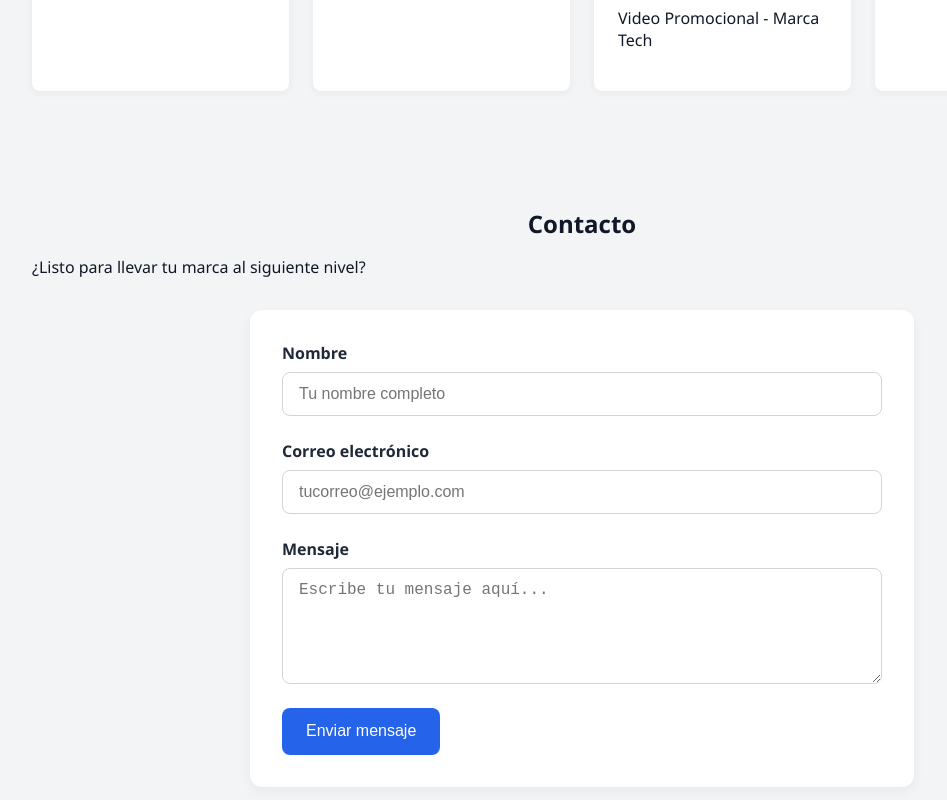
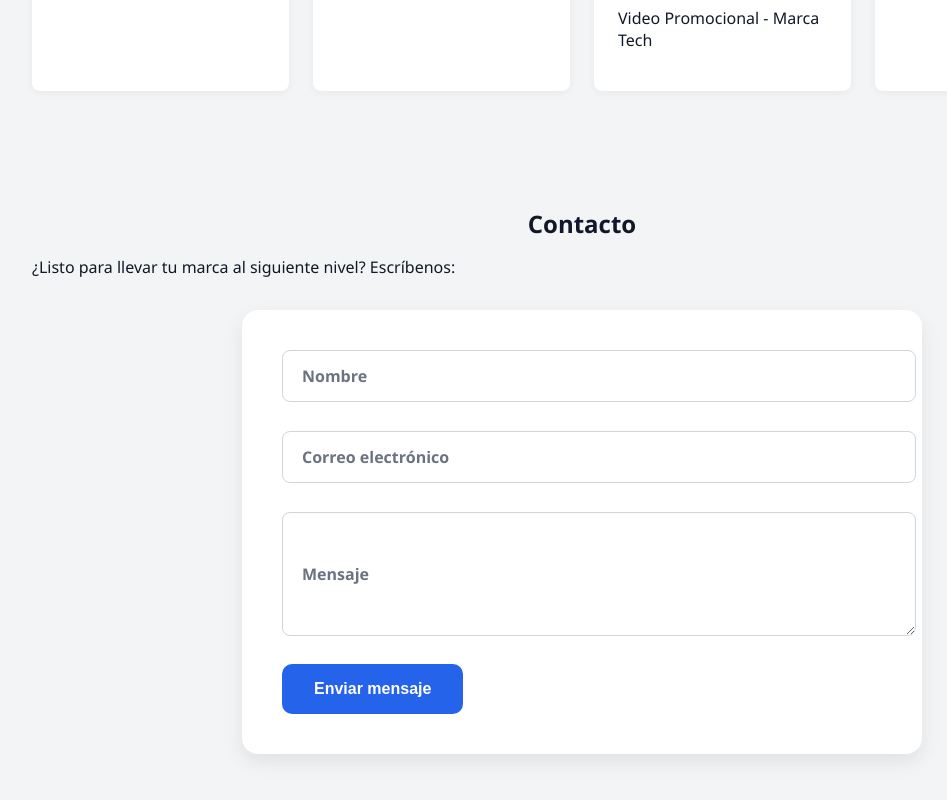
Before and after one commit to Adrinai-digital/Adrinai-digital, a plain HTML site: page index.html in a window 1280 px wide. Shown: the part 2220-3020 px from the top of the page, without its empty margins (58-1005 px from the left). Drawn offline with Linux system fonts and the light colour scheme.

Commit message:
animación para formulario

```diff
--- a/index.html
+++ b/index.html
@@ -90,37 +90,36 @@
     </div>
   </section>
 
-  <section id="contacto" class="contacto">
-    <div class="container">
-      <h2>Contacto</h2>
-      <p>¿Listo para llevar tu marca al siguiente nivel?</p>
-      <form action="https://formsubmit.co/adrinaidigital@gmail.com" method="POST" class="formulario-contacto">
-  <!-- Protecciones contra spam -->
+ <section id="contacto" class="contacto">
+  <div class="container">
+    <h2>Contacto</h2>
+    <p>¿Listo para llevar tu marca al siguiente nivel? Escríbenos:</p>
 
-      <!-- Configuración de FormSubmit -->
+    <form action="https://formsubmit.co/adrinaidigital@gmail.com" method="POST" class="formulario-contacto">
       <input type="hidden" name="_captcha" value="false">
       <input type="hidden" name="_template" value="box">
       <input type="hidden" name="_autoresponse" value="Gracias por contactarnos. Te responderemos pronto.">
 
       <div class="form-grupo">
+        <input type="text" id="nombre" name="name" placeholder=" " required>
         <label for="nombre">Nombre</label>
-        <input type="text" id="nombre" name="name" placeholder="Tu nombre completo" required>
       </div>
 
       <div class="form-grupo">
+        <input type="email" id="email" name="email" placeholder=" " required>
         <label for="email">Correo electrónico</label>
-        <input type="email" id="email" name="email" placeholder="tucorreo@ejemplo.com" required>
       </div>
 
       <div class="form-grupo">
+        <textarea id="mensaje" name="message" placeholder=" " rows="5" required></textarea>
         <label for="mensaje">Mensaje</label>
-        <textarea id="mensaje" name="message" placeholder="Escribe tu mensaje aquí..." rows="5" required></textarea>
       </div>
 
       <button type="submit" class="boton-enviar">Enviar mensaje</button>
     </form>
   </div>
 </section>
+
 
   <footer>
     <div class="container">
--- a/style.css
+++ b/style.css
@@ -153,3 +153,88 @@ iframe {
 .boton-enviar:hover {
   background-color: #1e40af;
 }
+/* FORM MODERNO */
+.formulario-contacto {
+  background-color: white;
+  padding: 2.5rem;
+  border-radius: 16px;
+  box-shadow: 0 8px 20px rgba(0,0,0,0.08);
+  max-width: 600px;
+  margin: 2rem auto 0;
+  transition: transform 0.3s ease, box-shadow 0.3s ease;
+}
+
+.formulario-contacto:hover {
+  transform: translateY(-4px);
+  box-shadow: 0 12px 30px rgba(0,0,0,0.12);
+}
+
+.form-grupo {
+  position: relative;
+  margin-bottom: 1.8rem;
+}
+
+.form-grupo input,
+.form-grupo textarea {
+  width: 100%;
+  padding: 1rem 1rem 1rem 1rem;
+  border-radius: 8px;
+  border: 1px solid #d1d5db;
+  font-size: 1rem;
+  transition: all 0.3s ease;
+  background: none;
+  outline: none;
+}
+
+.form-grupo textarea {
+  resize: vertical;
+}
+
+.form-grupo label {
+  position: absolute;
+  top: 50%;
+  left: 1rem;
+  transform: translateY(-50%);
+  background: white;
+  padding: 0 0.25rem;
+  color: #6b7280;
+  font-size: 1rem;
+  pointer-events: none;
+  transition: 0.3s ease all;
+}
+
+/* Animación flotante del label */
+.form-grupo input:focus + label,
+.form-grupo input:not(:placeholder-shown) + label,
+.form-grupo textarea:focus + label,
+.form-grupo textarea:not(:placeholder-shown) + label {
+  top: -0.6rem;
+  left: 0.8rem;
+  font-size: 0.8rem;
+  color: #2563eb;
+}
+
+/* Focus en inputs */
+.form-grupo input:focus,
+.form-grupo textarea:focus {
+  border-color: #2563eb;
+  box-shadow: 0 0 0 2px rgba(37, 99, 235, 0.2);
+}
+
+/* Botón */
+.boton-enviar {
+  background-color: #2563eb;
+  color: white;
+  border: none;
+  padding: 1rem 2rem;
+  font-size: 1rem;
+  border-radius: 10px;
+  cursor: pointer;
+  font-weight: 600;
+  transition: all 0.3s ease;
+}
+
+.boton-enviar:hover {
+  background-color: #1e40af;
+  transform: scale(1.05);
+}
```
